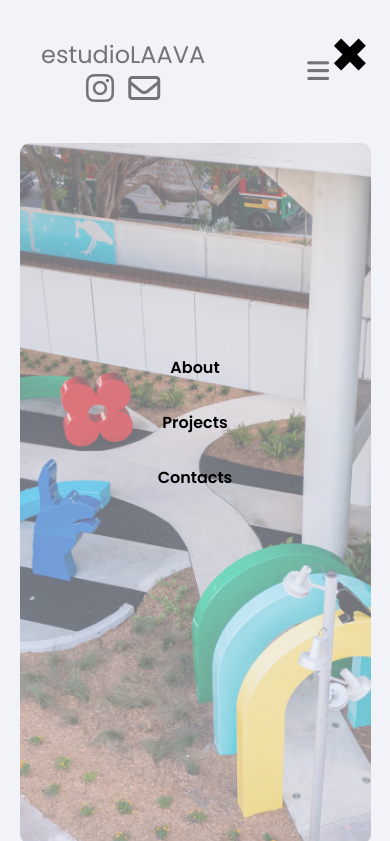
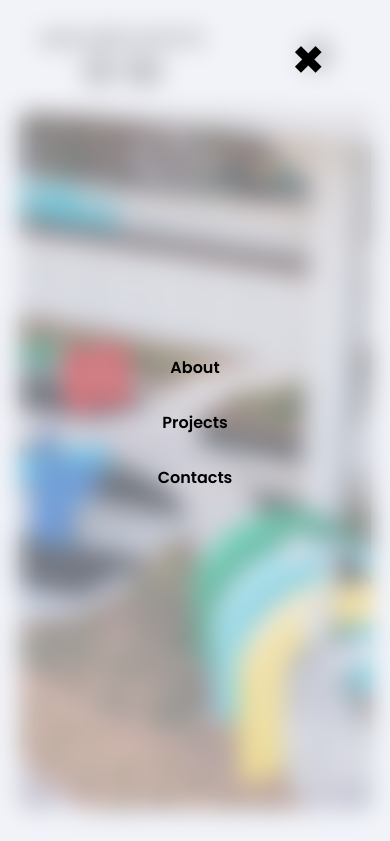
Before and after one commit to Lazarolx17/estudioLAAVA, a plain HTML site: page index.html in a window 390 px wide. Both pictures are taken after a click on the icon 318 px from the left and 71 px from the top of the page. Shown: the top 841 px of the page. Drawn offline with Linux system fonts and the light colour scheme.

Commit message:
style changes & menu scroll dissabled

```diff
--- a/index.html
+++ b/index.html
@@ -29,7 +29,7 @@
         </div>
       </div>
       <i class="fa fa-bars menu-icon" onclick="openMenu()"></i>
-      <div id="container">
+      <div class="glass-effect" id="container">
         <div id="close" onclick="closeMenu()">&#10006;</div>
         <ul class="nav-links" id="menu">
           <li><a href="#about">About</a></li>
@@ -148,7 +148,7 @@
         src="./Assests/arrow.png"
         alt="arrow icon"
         class="icon arrow"
-        onclick="location.href='./#experience'"
+        onclick="location.href='./#projects'"
       />
     </section>
     <!-- <section id="experience">
--- a/mediaqueries.css
+++ b/mediaqueries.css
@@ -18,6 +18,10 @@ IF SOMEONE WOULD TO OPEN IN MOBILE PHONES INSTEAD OF A LAPTOP/PC */
   #hamburger-nav {
     display: flex;
   } */
+
+  nav {
+    height: 15vh;
+  }
 
   #experience,
   .experience-details-container {
@@ -57,8 +61,16 @@ IF SOMEONE WOULD TO OPEN IN MOBILE PHONES INSTEAD OF A LAPTOP/PC */
 }
 
 @media screen and (max-width: 600px) {
-  #contact,
-  footer {
+  nav {
+    height: 13vh;
+  }
+
+  #close {
+    top: 30px;
+    right: 65px;
+  }
+
+  #contact {
     height: 40vh;
   }
 
@@ -128,9 +140,10 @@ IF SOMEONE WOULD TO OPEN IN MOBILE PHONES INSTEAD OF A LAPTOP/PC */
   .nav-links-footer {
     display: none; /* Hide nav links in footer on small screens */
   }
-  footer {
+
+  /* footer {
     height: 40vh;
     padding: 0;
     margin-top: 100px;
-  }
+  } */
 }
--- a/script.js
+++ b/script.js
@@ -2,6 +2,7 @@
 function openMenu() {
   document.getElementById("container").style.right = "0%";
   document.getElementById("menu").style.opacity = "1";
+  document.body.style.overflow = "hidden"; // Disable scrolling on the body
 }
 
 function closeMenuAndScrollToSection(sectionId) {
@@ -11,11 +12,14 @@ function closeMenuAndScrollToSection(sectionId) {
   // Close the menu
   menuContainer.style.right = "-100%";
   menuContainer.querySelector("#menu").style.opacity = "0";
+  document.body.style.overflow = "auto"; // Re-enable scrolling on the body
 
   // Scroll to the clicked section
-  const section = document.getElementById(sectionId);
-  if (section) {
-    section.scrollIntoView({ behavior: "smooth" });
+  if (sectionId) {
+    const section = document.getElementById(sectionId);
+    if (section) {
+      section.scrollIntoView({ behavior: "smooth" });
+    }
   }
 }
 
--- a/style.css
+++ b/style.css
@@ -31,16 +31,17 @@ a,
 .menu-icon {
   float: right;
   margin: 20px;
-  font-size: 25px;
+  font-size: 30px;
   cursor: pointer;
 }
 
 #close {
-  margin: 20px;
-  float: right;
+  position: fixed;
+  top: 50px;
+  right: 430px;
   color: #000;
   /* transform: rotate(45deg); */
-  font-size: 3rem;
+  font-size: 40px;
   cursor: pointer;
 }
 
@@ -72,9 +73,23 @@ a,
   right: -100%;
   width: 100%;
   height: 100%;
-  background: rgba(227, 231, 243, 0.5);
   text-align: center;
   transition: all 0.6s ease;
+}
+
+.glass-effect {
+  background-color: rgba(227, 231, 243, 0.5);
+  backdrop-filter: blur(12px);
+
+  /* have them pick either top or below */
+
+  /* background-color: transparent;
+  backdrop-filter: blur(12px);
+  background-image: linear-gradient(
+    120deg,
+    rgba(227, 231, 243, 0.5),
+    rgba(0, 0, 0, 0.2)
+  ); */
 }
 
 .nav-links li a:hover {
@@ -360,7 +375,7 @@ section {
 .about-containers {
   gap: 2rem;
   margin-bottom: 2rem;
-  margin-top: 2rem;
+  /* margin-top: 2rem; */
 }
 
 .about-details-container {
@@ -375,6 +390,8 @@ section {
 
 .about-pic {
   border-radius: 2rem;
+  transform: scale(0.8);
+  transform-origin: center;
 }
 
 .arrow {
@@ -394,7 +411,7 @@ section {
 }
 
 .section-container {
-  gap: 4rem;
+  gap: 7rem;
   height: 80%;
 }
 
@@ -513,7 +530,7 @@ article .icon {
 /* FOOTER SECTION */
 
 footer {
-  height: 26vh;
+  /* height: 26vh; */
   margin: 0 1rem;
 }
 
```
